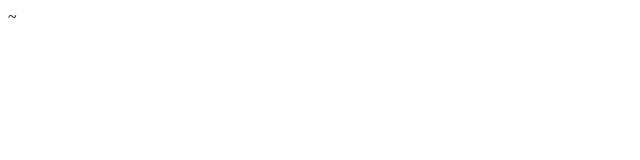
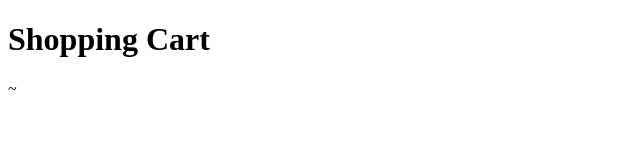
Before and after one commit to sreelalpr/shopping-cart, a plain HTML site: page index.html in a window 1280 px wide. Shown: the whole page, without its empty margins (0-640 px from the left). Drawn offline with Linux system fonts and the light colour scheme.

```diff
--- a/index.html
+++ b/index.html
@@ -6,7 +6,7 @@
     <title>shopping Cart</title>
 </head>
 <body>
-
+ <h1>Shopping Cart</h1>
 </body>
 </html>
 ~
```
